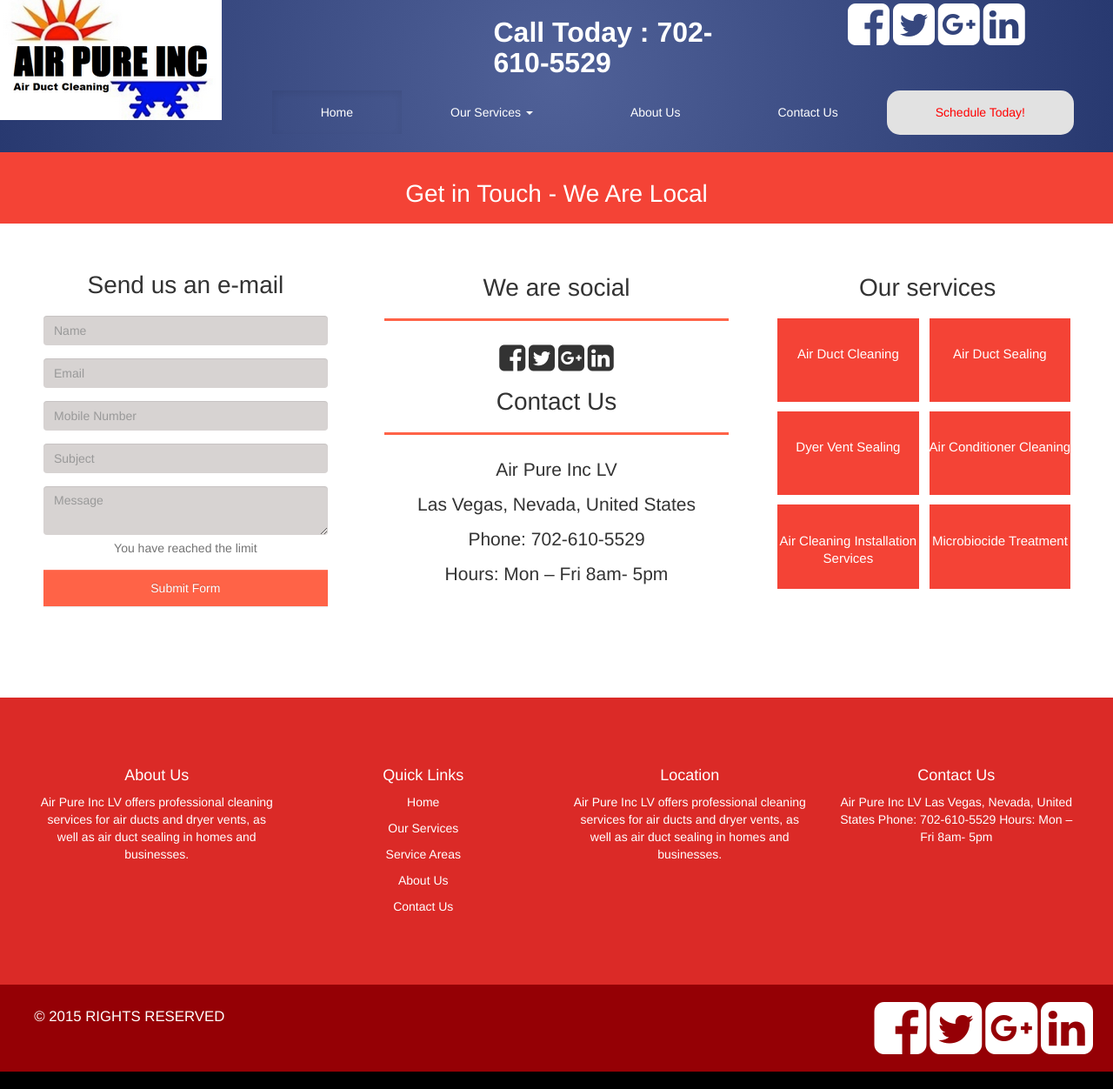
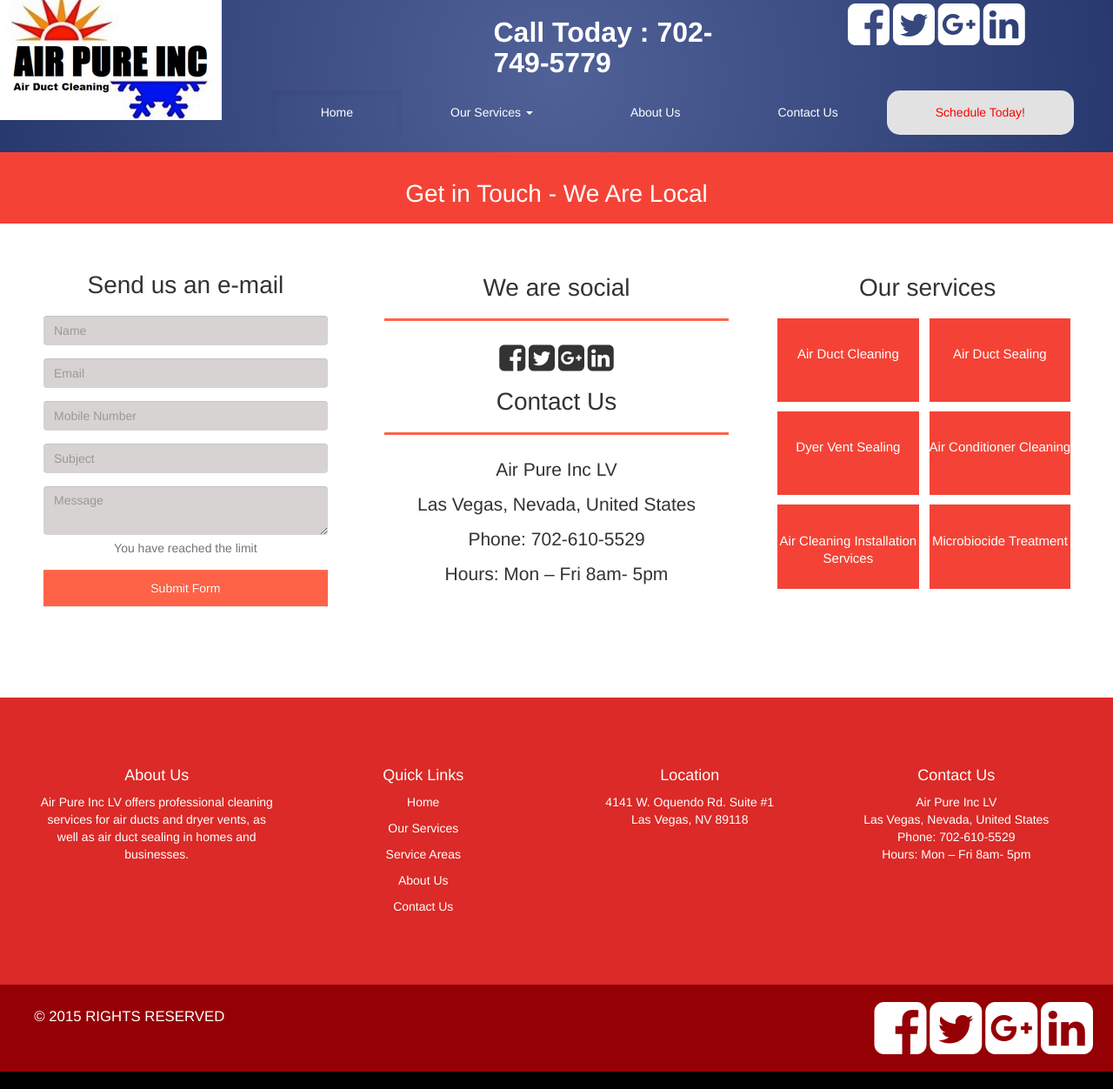
Before and after one commit to noemiostorga/airpureinclv2, a plain HTML site: page contact.html in a window 1280 px wide. Shown: the whole page at 87% size. Drawn offline with nearby package versions, Linux system fonts and the light colour scheme.

Commit message:
visibility

```diff
--- a/contact.html
+++ b/contact.html
@@ -41,7 +41,7 @@ https://www.facebook.com/AirPureLV?ref=hl"> <i class="fa fa-facebook-square soci
         </div>
     <div class="row">
         <div class="col-xs-12 col-md-3 pull-right">
-            <h1 class="phone "><a href="tel:702-610-5529">Call Today : 702-610-5529</a></h1>
+            <h1 class="phone "><a href= "tel:702-749-5779">Call Today : 702-749-5779</a></h1>
         </div>
     </div>
     </div>
@@ -194,14 +194,16 @@ https://www.facebook.com/AirPureLV?ref=hl"> <i class="fa fa-facebook-square soci
     </div>
         <div class="col-md-3">
             <h4 class="t_fff"> Location</h4>
-                <p>Air Pure Inc LV offers professional cleaning services for air ducts and dryer vents, as well as air duct sealing in homes and businesses.</p>
+                <p>4141 W. Oquendo Rd.
+                          Suite #1 <br>
+                      Las Vegas, NV  89118</p>
     </div>
         <div class="col-md-3">
             <h4 class="t_fff"> Contact Us</h4>
-                <p>Air Pure Inc LV
+                <p>Air Pure Inc LV<br>
                    Las Vegas, Nevada, United States
-                   Phone: 702-610-5529
-                   Hours: Mon – Fri 8am- 5pm</p>
+        <br><a href= "tel:702-749-5779" class="c_p">Phone: 702-610-5529</a>
+                 <br>  Hours: Mon – Fri 8am- 5pm</p>
         </div>
     </div>
 </div>
```
Also changed, not shown: about.html (+8 -5 lines), air_cleaning_product_installation.html (+8 -6 lines), air_conditioner_cleaning.html (+7 -6 lines), air_duct.html (+7 -6 lines), air_duct_cleaning.html (+8 -7 lines), dryer_vent_cleaning.html (+7 -5 lines), index.html (+2 -2 lines), microbiocide.html (+7 -5 lines).
